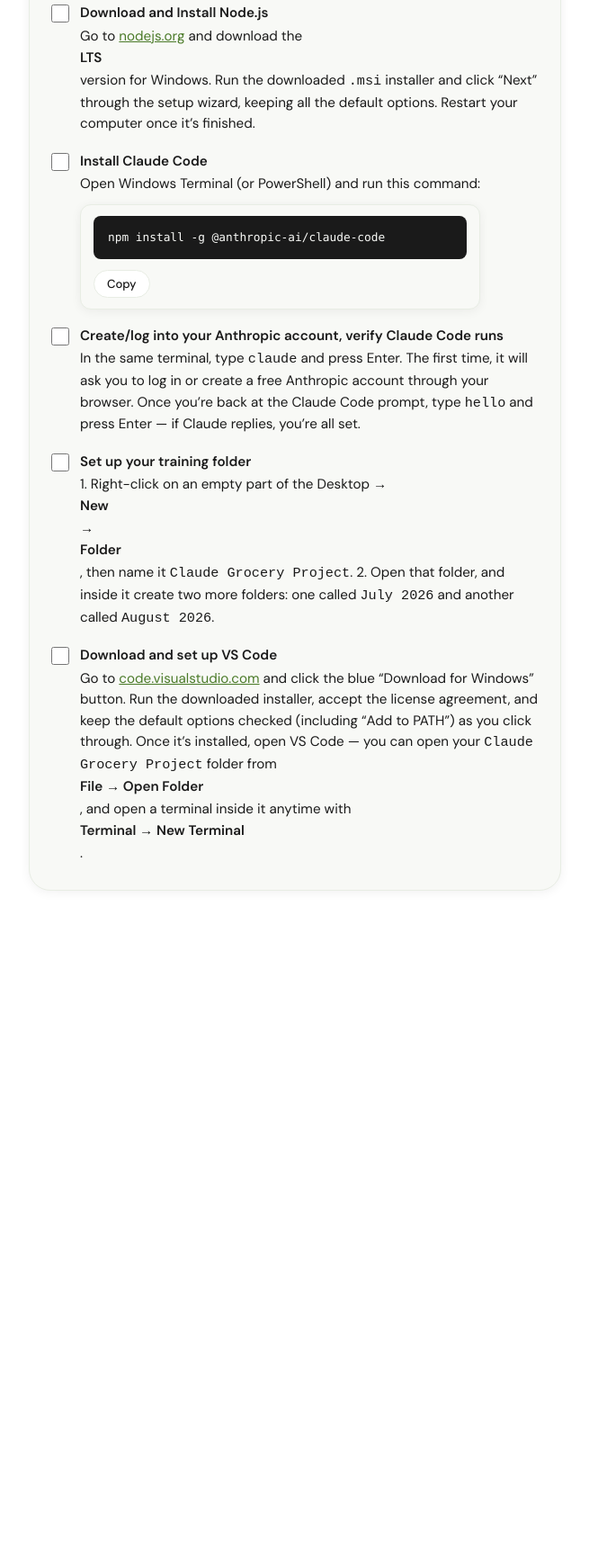
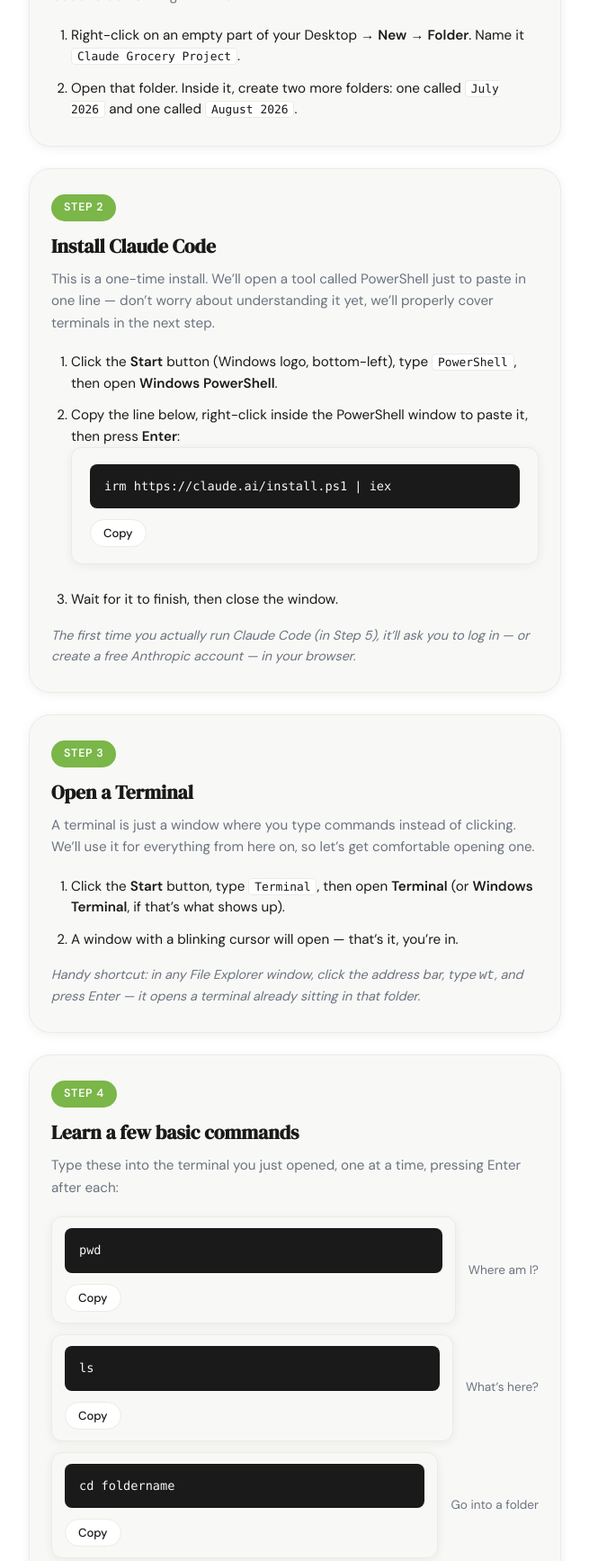
Before and after one commit to chernai/website, a plain HTML site: page projects/claude-grocery-project.html in a window 1280 px wide. Shown: the part 590-2325 px from the top of the page at 90% size, without its empty margins (312-967 px from the left). Before the commit the page ends 1700 px from the top, so only its background shows below. Drawn offline with Linux system fonts and the light colour scheme.

Commit message:
Restructure Claude Grocery Project into 5 sequential steps
Replaces the single checklist card with 5 focused step cards: create the
training folder (with receipt-scanning rationale), install Claude Code via
the native Windows installer (no Node.js needed), open a terminal, learn
pwd/ls/cd basics, then combine it all to launch Claude Code inside the
project folder.

```diff
--- a/projects/claude-grocery-project.html
+++ b/projects/claude-grocery-project.html
@@ -290,6 +290,66 @@
     .checklist .copy-block .copy-content {
       font-size: 0.8rem;
     }
+
+    /* Numbered instructions inside a step card (simpler than a checklist —
+       one task per step, broken into ordered sub-instructions) */
+    .step-instructions {
+      list-style: decimal;
+      padding-left: 22px;
+      display: flex;
+      flex-direction: column;
+      gap: 12px;
+      font-size: 0.95rem;
+      line-height: 1.55;
+    }
+
+    .step-instructions code {
+      background: var(--color-bg);
+      border: 1px solid var(--color-border);
+      border-radius: 4px;
+      padding: 1px 6px;
+      font-family: 'SF Mono', Menlo, Consolas, monospace;
+      font-size: 0.85em;
+    }
+
+    .step-note {
+      margin-top: 16px;
+      font-size: 0.9rem;
+      color: var(--color-muted);
+      font-style: italic;
+    }
+
+    /* Command reference list used in the "learn the terminal" step —
+       each row is a copy-able command plus a plain-English meaning */
+    .command-ref {
+      display: flex;
+      flex-direction: column;
+      gap: 12px;
+      margin-top: 4px;
+    }
+
+    .command-ref-item {
+      display: flex;
+      align-items: center;
+      gap: 14px;
+      flex-wrap: wrap;
+    }
+
+    .command-ref-item .copy-block {
+      flex: 1 1 220px;
+      margin-bottom: 0;
+      padding: 12px 14px;
+    }
+
+    .command-ref-item .copy-content {
+      font-size: 0.85rem;
+    }
+
+    .command-meaning {
+      flex: 0 0 auto;
+      font-size: 0.85rem;
+      color: var(--color-muted);
+    }
   </style>
 </head>
 <body>
@@ -325,84 +385,160 @@
     <!-- STEPS -->
     <section class="section" id="steps">
 
-      <!-- STEP 1 — Pre-training setup -->
+      <!-- STEP 1 — Create your training folder -->
       <div class="step-card">
         <span class="step-number">Step 1</span>
-        <h3 class="step-title">Pre-training setup (send this out in advance)</h3>
+        <h3 class="step-title">Create your training folder</h3>
         <p class="step-intro">
-          Send a short pre-read/checklist a few days before, not day-of, so laptop setup
-          doesn&rsquo;t eat training time:
+          Do this one yourself, before anything else gets installed. This is where we&rsquo;ll
+          throw photos of our grocery receipts, so that later on we can get Claude Code to do
+          its thing with them.
         </p>
-
-        <ul class="checklist">
-
+        <ol class="step-instructions">
           <li>
-            <input type="checkbox" id="step1-check1" />
-            <label for="step1-check1">
-              <strong>Download and Install Node.js</strong>
-              Go to <a href="https://nodejs.org" target="_blank" rel="noopener noreferrer">nodejs.org</a>
-              and download the <strong>LTS</strong> version for Windows. Run the downloaded
-              <code>.msi</code> installer and click &ldquo;Next&rdquo; through the setup wizard,
-              keeping all the default options. Restart your computer once it&rsquo;s finished.
-            </label>
+            Right-click on an empty part of your Desktop → <strong>New</strong> →
+            <strong>Folder</strong>. Name it <code>Claude Grocery Project</code>.
           </li>
-
           <li>
-            <input type="checkbox" id="step1-check2" />
-            <label for="step1-check2">
-              <strong>Install Claude Code</strong>
-              Open Windows Terminal (or PowerShell) and run this command:
-              <div class="copy-block code">
-                <div class="copy-content" id="step1-install-cmd">npm install -g @anthropic-ai/claude-code</div>
-                <button class="btn-copy" onclick="copyBlock('step1-install-cmd', this)">Copy</button>
-              </div>
-            </label>
+            Open that folder. Inside it, create two more folders: one called
+            <code>July 2026</code> and one called <code>August 2026</code>.
           </li>
-
-          <li>
-            <input type="checkbox" id="step1-check3" />
-            <label for="step1-check3">
-              <strong>Create/log into your Anthropic account, verify Claude Code runs</strong>
-              In the same terminal, type <code>claude</code> and press Enter. The first time,
-              it will ask you to log in or create a free Anthropic account through your browser.
-              Once you&rsquo;re back at the Claude Code prompt, type <code>hello</code> and press
-              Enter — if Claude replies, you&rsquo;re all set.
-            </label>
-          </li>
-
-          <li>
-            <input type="checkbox" id="step1-check4" />
-            <label for="step1-check4">
-              <strong>Set up your training folder</strong>
-              1. Right-click on an empty part of the Desktop → <strong>New</strong> →
-              <strong>Folder</strong>, then name it <code>Claude Grocery Project</code>.
-              2. Open that folder, and inside it create two more folders: one called
-              <code>July 2026</code> and another called <code>August 2026</code>.
-            </label>
-          </li>
-
-          <li>
-            <input type="checkbox" id="step1-check5" />
-            <label for="step1-check5">
-              <strong>Download and set up VS Code</strong>
-              Go to <a href="https://code.visualstudio.com" target="_blank" rel="noopener noreferrer">code.visualstudio.com</a>
-              and click the blue &ldquo;Download for Windows&rdquo; button. Run the downloaded
-              installer, accept the license agreement, and keep the default options checked
-              (including &ldquo;Add to PATH&rdquo;) as you click through. Once it&rsquo;s
-              installed, open VS Code — you can open your <code>Claude Grocery Project</code>
-              folder from <strong>File → Open Folder</strong>, and open a terminal inside it
-              anytime with <strong>Terminal → New Terminal</strong>.
-            </label>
-          </li>
-
-        </ul>
+        </ol>
       </div>
       <!-- /STEP 1 -->
 
-      <!--
-        TEMPLATE FOR NEXT STEPS — copy the .step-card block above, update the
-        step-number label, title, and checklist items for the next step.
-      -->
+      <!-- STEP 2 — Install Claude Code -->
+      <div class="step-card">
+        <span class="step-number">Step 2</span>
+        <h3 class="step-title">Install Claude Code</h3>
+        <p class="step-intro">
+          This is a one-time install. We&rsquo;ll open a tool called PowerShell just to paste
+          in one line — don&rsquo;t worry about understanding it yet, we&rsquo;ll properly cover
+          terminals in the next step.
+        </p>
+        <ol class="step-instructions">
+          <li>
+            Click the <strong>Start</strong> button (Windows logo, bottom-left), type
+            <code>PowerShell</code>, then open <strong>Windows PowerShell</strong>.
+          </li>
+          <li>
+            Copy the line below, right-click inside the PowerShell window to paste it, then
+            press <strong>Enter</strong>:
+            <div class="copy-block code">
+              <div class="copy-content" id="step2-install-cmd">irm https://claude.ai/install.ps1 | iex</div>
+              <button class="btn-copy" onclick="copyBlock('step2-install-cmd', this)">Copy</button>
+            </div>
+          </li>
+          <li>Wait for it to finish, then close the window.</li>
+        </ol>
+        <p class="step-note">
+          The first time you actually run Claude Code (in Step 5), it&rsquo;ll ask you to log in
+          — or create a free Anthropic account — in your browser.
+        </p>
+      </div>
+      <!-- /STEP 2 -->
+
+      <!-- STEP 3 — Open a Terminal -->
+      <div class="step-card">
+        <span class="step-number">Step 3</span>
+        <h3 class="step-title">Open a Terminal</h3>
+        <p class="step-intro">
+          A terminal is just a window where you type commands instead of clicking. We&rsquo;ll
+          use it for everything from here on, so let&rsquo;s get comfortable opening one.
+        </p>
+        <ol class="step-instructions">
+          <li>
+            Click the <strong>Start</strong> button, type <code>Terminal</code>, then open
+            <strong>Terminal</strong> (or <strong>Windows Terminal</strong>, if that&rsquo;s
+            what shows up).
+          </li>
+          <li>A window with a blinking cursor will open — that&rsquo;s it, you&rsquo;re in.</li>
+        </ol>
+        <p class="step-note">
+          Handy shortcut: in any File Explorer window, click the address bar, type
+          <code>wt</code>, and press Enter — it opens a terminal already sitting in that folder.
+        </p>
+      </div>
+      <!-- /STEP 3 -->
+
+      <!-- STEP 4 — Learn a few basic commands -->
+      <div class="step-card">
+        <span class="step-number">Step 4</span>
+        <h3 class="step-title">Learn a few basic commands</h3>
+        <p class="step-intro">
+          Type these into the terminal you just opened, one at a time, pressing Enter after
+          each:
+        </p>
+        <div class="command-ref">
+          <div class="command-ref-item">
+            <div class="copy-block code">
+              <div class="copy-content" id="cmd-pwd">pwd</div>
+              <button class="btn-copy" onclick="copyBlock('cmd-pwd', this)">Copy</button>
+            </div>
+            <span class="command-meaning">Where am I?</span>
+          </div>
+          <div class="command-ref-item">
+            <div class="copy-block code">
+              <div class="copy-content" id="cmd-ls">ls</div>
+              <button class="btn-copy" onclick="copyBlock('cmd-ls', this)">Copy</button>
+            </div>
+            <span class="command-meaning">What&rsquo;s here?</span>
+          </div>
+          <div class="command-ref-item">
+            <div class="copy-block code">
+              <div class="copy-content" id="cmd-cd">cd foldername</div>
+              <button class="btn-copy" onclick="copyBlock('cmd-cd', this)">Copy</button>
+            </div>
+            <span class="command-meaning">Go into a folder</span>
+          </div>
+          <div class="command-ref-item">
+            <div class="copy-block code">
+              <div class="copy-content" id="cmd-cdup">cd ..</div>
+              <button class="btn-copy" onclick="copyBlock('cmd-cdup', this)">Copy</button>
+            </div>
+            <span class="command-meaning">Go back up one folder</span>
+          </div>
+        </div>
+        <p class="step-note">
+          For <code>cd foldername</code>, swap in a real folder name — e.g. <code>cd Desktop</code>.
+        </p>
+      </div>
+      <!-- /STEP 4 -->
+
+      <!-- STEP 5 — Open Claude Code in the Claude Grocery Project folder -->
+      <div class="step-card">
+        <span class="step-number">Step 5</span>
+        <h3 class="step-title">Open Claude Code in the Claude Grocery Project folder</h3>
+        <p class="step-intro">Now let&rsquo;s put it all together.</p>
+        <ol class="step-instructions">
+          <li>
+            In your terminal, go to your Desktop:
+            <div class="copy-block code">
+              <div class="copy-content" id="step5-cd-desktop">cd Desktop</div>
+              <button class="btn-copy" onclick="copyBlock('step5-cd-desktop', this)">Copy</button>
+            </div>
+          </li>
+          <li>
+            Then go into your project folder:
+            <div class="copy-block code">
+              <div class="copy-content" id="step5-cd-project">cd "Claude Grocery Project"</div>
+              <button class="btn-copy" onclick="copyBlock('step5-cd-project', this)">Copy</button>
+            </div>
+          </li>
+          <li>
+            Now start Claude Code:
+            <div class="copy-block code">
+              <div class="copy-content" id="step5-claude">claude</div>
+              <button class="btn-copy" onclick="copyBlock('step5-claude', this)">Copy</button>
+            </div>
+          </li>
+        </ol>
+        <p class="step-note">
+          Because you started it inside the Claude Grocery Project folder, Claude Code can now
+          see your July 2026 and August 2026 folders — and any receipt photos you drop into them.
+        </p>
+      </div>
+      <!-- /STEP 5 -->
 
     </section>
     <!-- /STEPS -->
```
